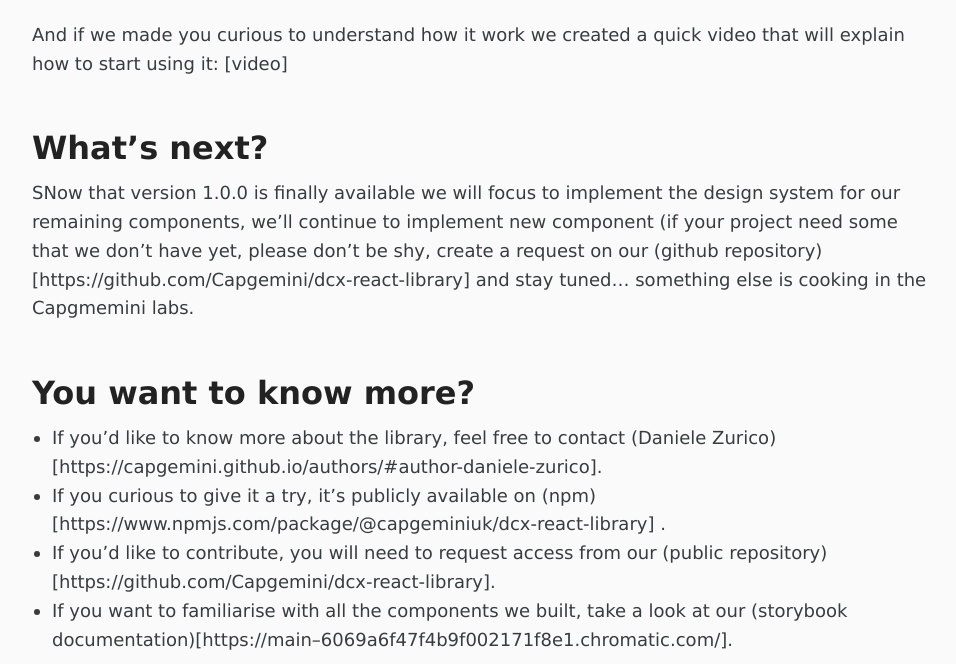
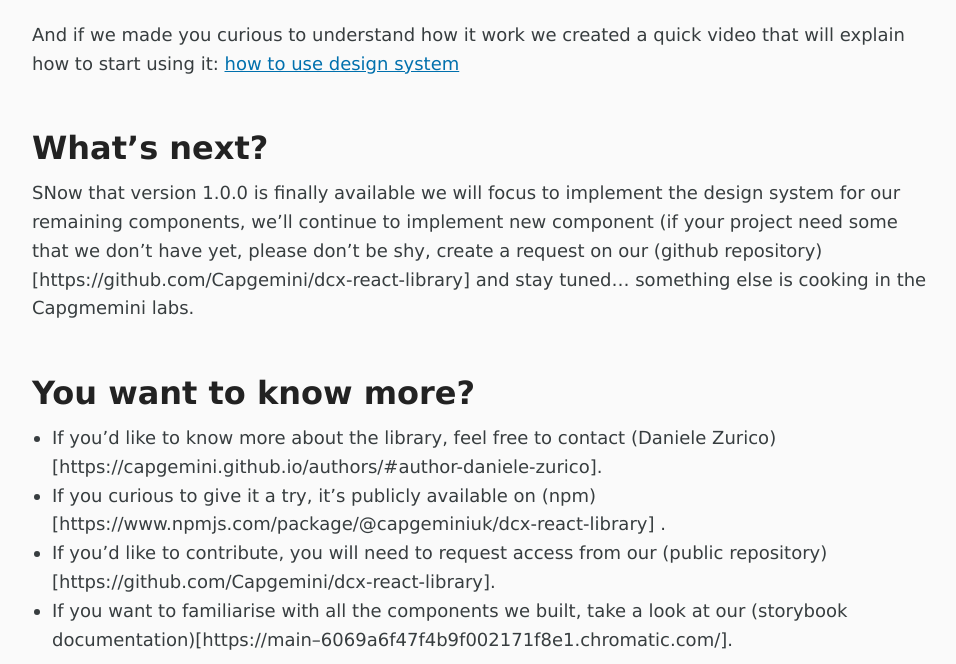
Before and after one commit to Capgemini/capgemini.github.io, a Jekyll site: the page built from _posts/2024-04-03-dcx-react-library-v1-is-here.md, in a window 1280 px wide and 900 px high, scrolled down 1317 px, cut to the strip 236-900 px from the top of the window. Shown: the whole strip, without its empty margins (158-1114 px from the left). Built offline with Jekyll 4.4.1, drawn with Linux system fonts in a browser that asks for light colours; comment, search, counter and statistics services are not loaded.

Commit message:
Update from https://github.com/Capgemini/blog-private/commit/7fc413f5767d47b167fdcb00caccbf99936116b5

```diff
--- a/_posts/2024-04-03-dcx-react-library-v1-is-here.md
+++ b/_posts/2024-04-03-dcx-react-library-v1-is-here.md
@@ -26,7 +26,7 @@
 ![Documentation](/images/2024-04-03-dcx-react-library-v1-is-here/dcx-react-library-v1-storybook.jpg)
 
 And if we made you curious to understand how it work we created a quick video that will explain how to start using it:
-[video]
+[how to use design system](https://capgemini.sharepoint.com/:v:/r/sites/SoftwareEngineeringBlog/Shared%20Documents/General/dcx-react-library-design-system.mp4?csf=1&web=1&e=snkrTv)
 
 ## What’s next?
 
```
